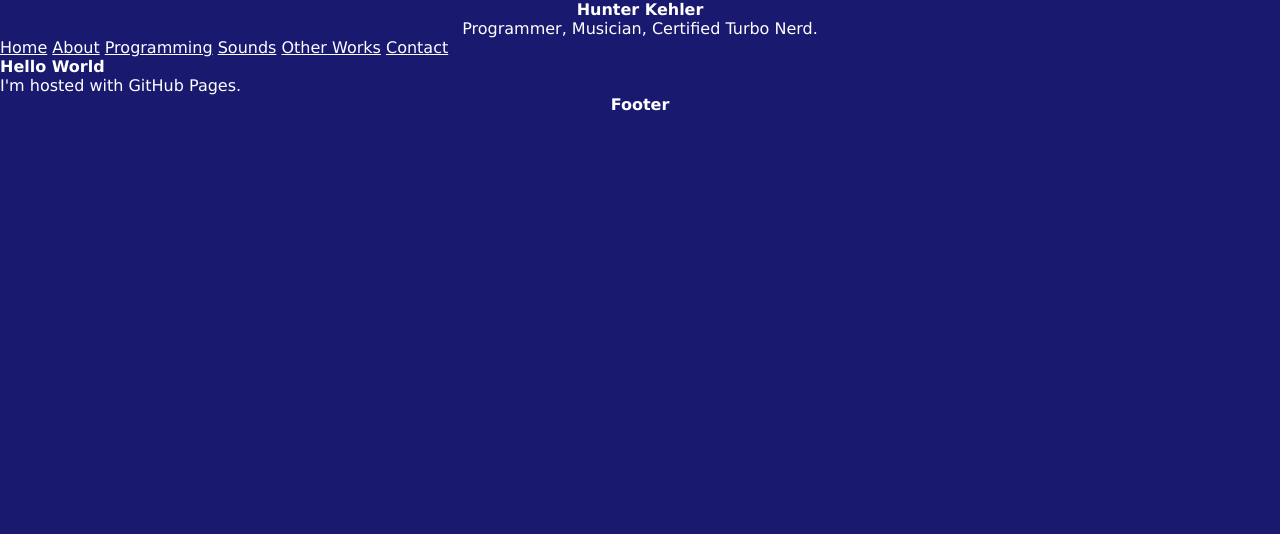
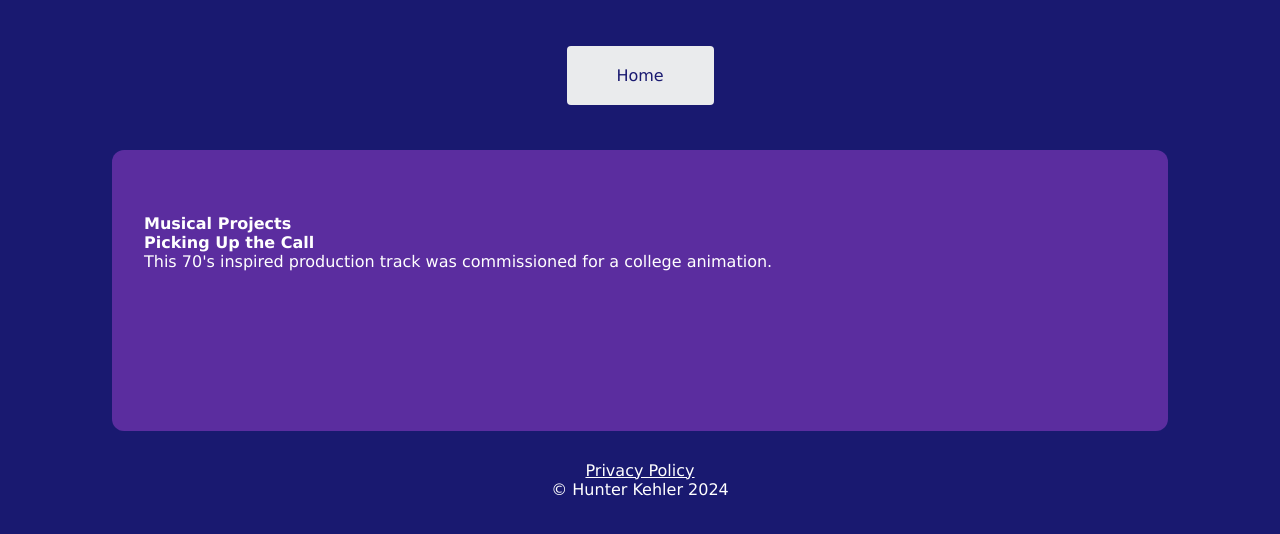
Before and after one commit to HunterKehler/HunterKehler.github.io, a plain HTML site: page sounds.html in a window 1280 px wide. Drawn offline with Linux system fonts and the light colour scheme.

Commit message:
Skeleton placed

```diff
--- a/mystyle.css
+++ b/mystyle.css
@@ -23,7 +23,7 @@
 	align-items: center;
 	justify-content: space-evenly;
 	position: relative;
-	min-height: 50vh;
+	min-height: 66vh;
 	width: 100%;
 }
 
@@ -61,7 +61,7 @@
     border-left: inset;
     border-bottom: inset;
     border-top: inset;
-	margin: 0 0 5rem 0;
+	margin: 0 0 2rem 0;
 }
 
 .header .bio h1 {
@@ -139,6 +139,11 @@
 	color: white;
 }
 
+.page h2 {
+	background-color: #5B2D9F;
+	color: white;
+}
+
 .page p {
 	background-color: #5B2D9F;
 	color: white;
--- a/sounds.html
+++ b/sounds.html
@@ -7,22 +7,23 @@
 		<title>Hunter Kehler</title>
 	</head>
 	<body>
+		<div class="wrapper">
 			<div class="header">
-	<h1>Hunter Kehler</h1>
-	<p>Programmer, Musician, Certified Turbo Nerd.</p>
+				<div class="nav">
+					<ul>
+						<li><a href="index.html" class="button_top">Home</a></li>
+					</ul>
 				</div>
-<div class="nav">
-	<a href="index.html">Home</a>
-	<a href="about.html">About</a>
-	<a href="programming.html">Programming</a>
-	<a href="sounds.html">Sounds</a>
-	<a href="other.html">Other Works</a>
-	<a href="contact.html">Contact</a>
 			</div>
-<h1>Hello World</h1>
-<p>I'm hosted with GitHub Pages.</p>
+			<div class="page">
+				<h1>Musical Projects</h1>
+				<h2>Picking Up the Call</h2>
+				<p>This 70's inspired production track was commissioned for a college animation.</p>
+			</div>
 			<div class="footer">
-	<h2>Footer</h2>
+				<a href="privacy.html">Privacy Policy</a>
+				<p>© Hunter Kehler 2024<p>
+			</div>
 		</div>
 	</body>
 </html>
```
Also changed, not shown: contact.html (+13 -12 lines), programming.html (+13 -12 lines). Lines whose indentation alone changed are shown as unchanged.
